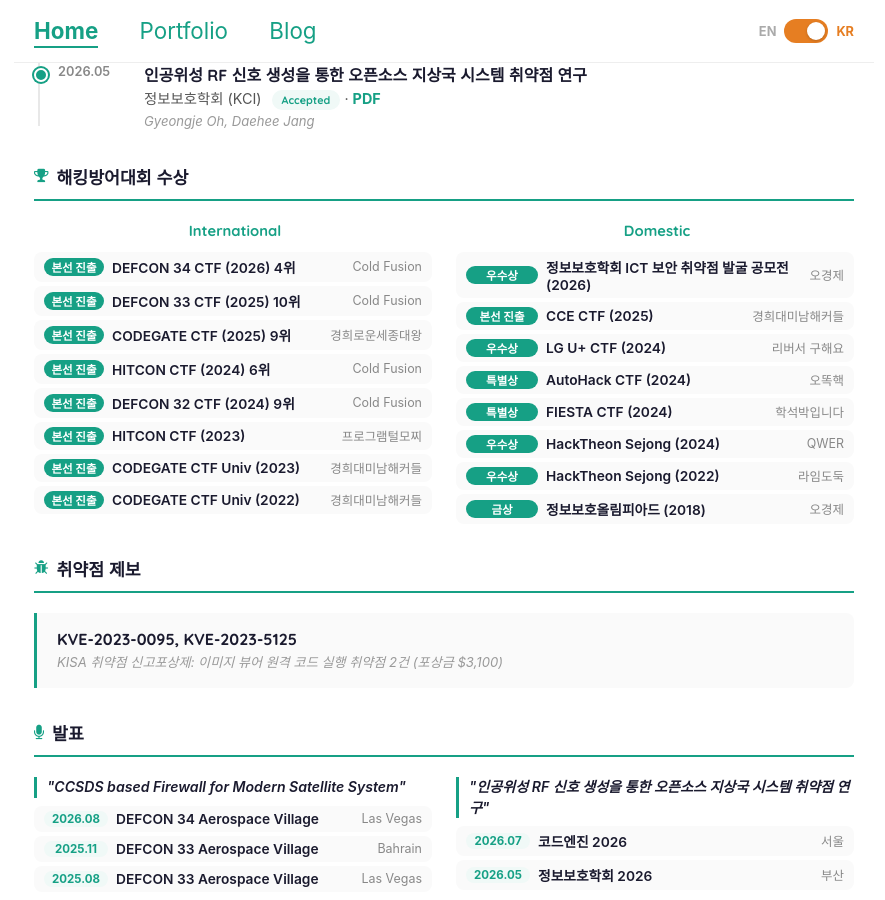
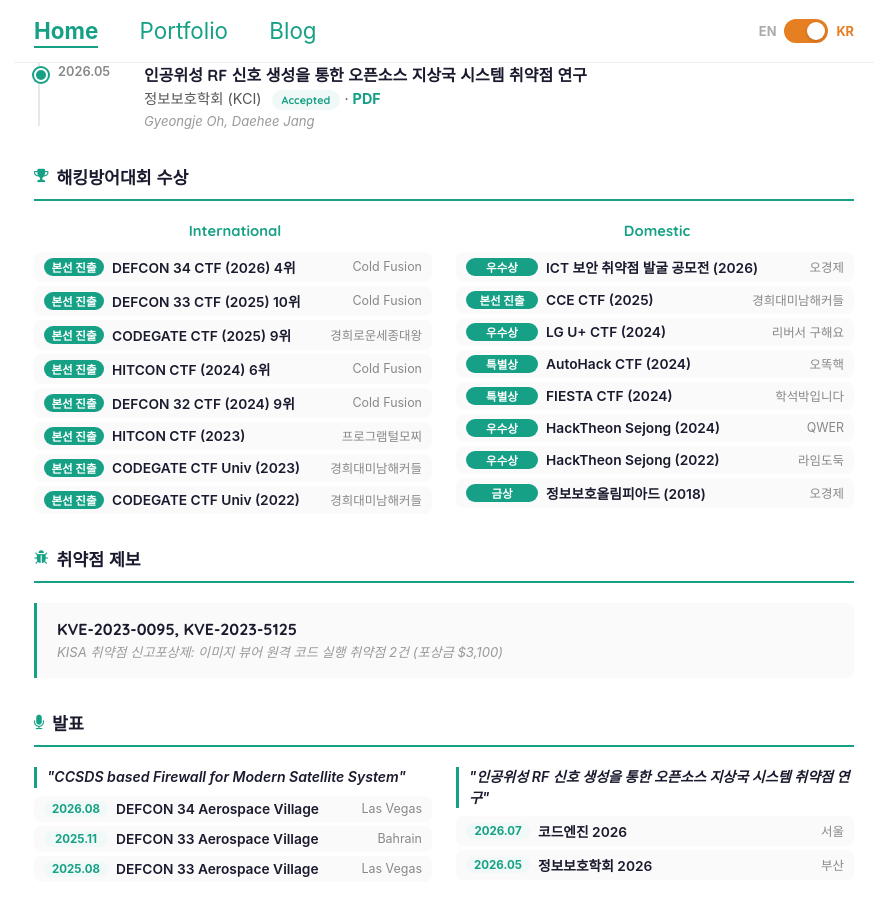
Before and after one commit to Gyeongje/gyeongje.github.io, a Jekyll site: the page built from index.md, in a window 1280 px wide and 900 px high, scrolled down 1199 px. Shown: the whole window, without its empty margins (196-1081 px from the left). Built offline with Jekyll 4.4.1, drawn with Linux system fonts in a browser that asks for light colours; some web fonts are replaced.

Commit message:
Shorten ICT contest award name and link award notice image
Co-Authored-By: Claude Opus 5.5 <noreply@anthropic.com>

```diff
--- a/index.md
+++ b/index.md
@@ -167,11 +167,11 @@ title: Gyeongje Oh
     </div>
 
     <div class="cv-awards-grid__cell cv-awards-grid__cell--dom">
-      <div class="cv-award">
+      <a class="cv-award" href="{{ '/assets/ict2026_vuln_contest.png' | prepend: site.baseurl }}">
         <span class="cv-award__place" data-en="Excellence" data-ko="우수상">Excellence</span>
-        <span class="cv-award__name" data-en="KIISC ICT Security Vulnerability Discovery Contest (2026)" data-ko="정보보호학회 ICT 보안 취약점 발굴 공모전 (2026)">정보보호학회 ICT 보안 취약점 발굴 공모전 (2026)</span>
+        <span class="cv-award__name" data-en="ICT Security Vulnerability Discovery Contest (2026)" data-ko="ICT 보안 취약점 발굴 공모전 (2026)">ICT 보안 취약점 발굴 공모전 (2026)</span>
         <span class="cv-award__team" data-en="Gyeongje Oh" data-ko="오경제">오경제</span>
-      </div>
+      </a>
       <a class="cv-award" href="{{ '/assets/2025_CCE.png' | prepend: site.baseurl }}">
         <span class="cv-award__place" data-en="Finalist" data-ko="본선 진출">Finalist</span>
         <span class="cv-award__name">CCE CTF (2025)</span>
```
Also changed, not shown: assets/ict2026_vuln_contest.png (added).
